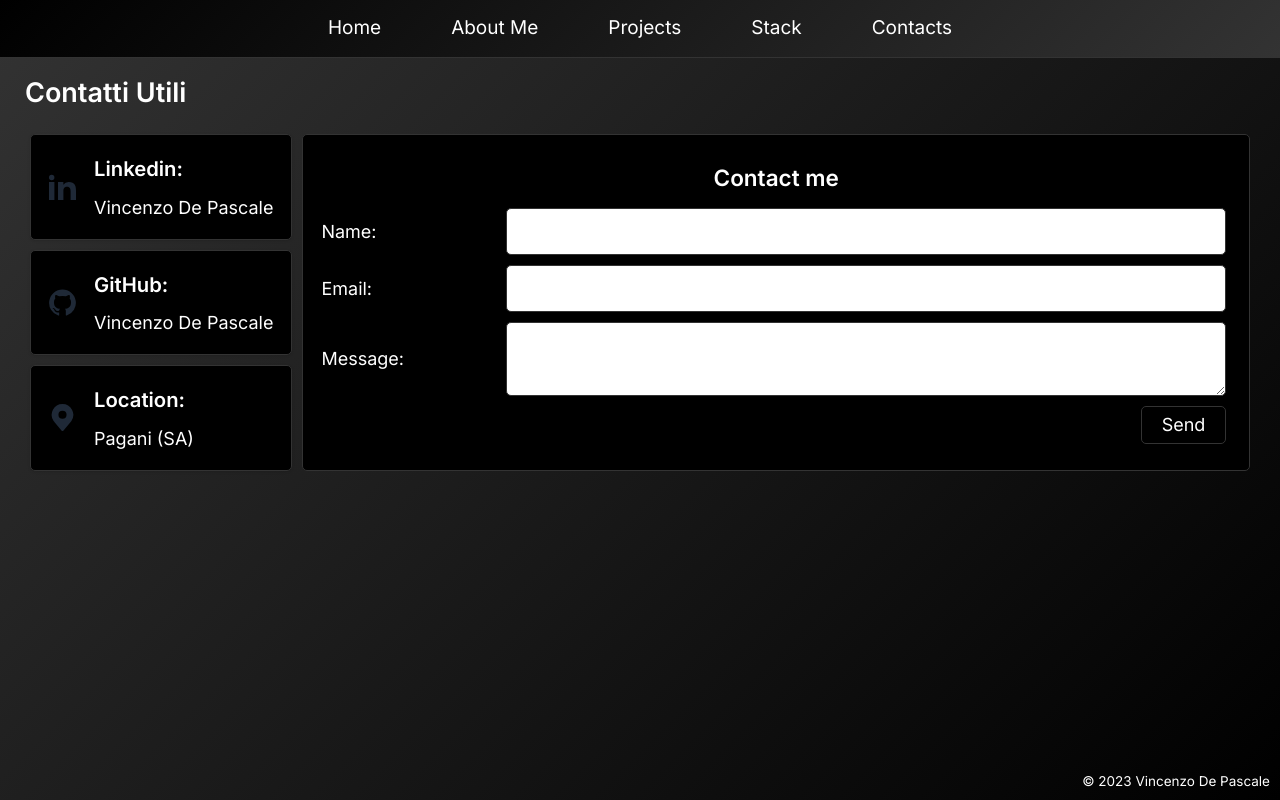
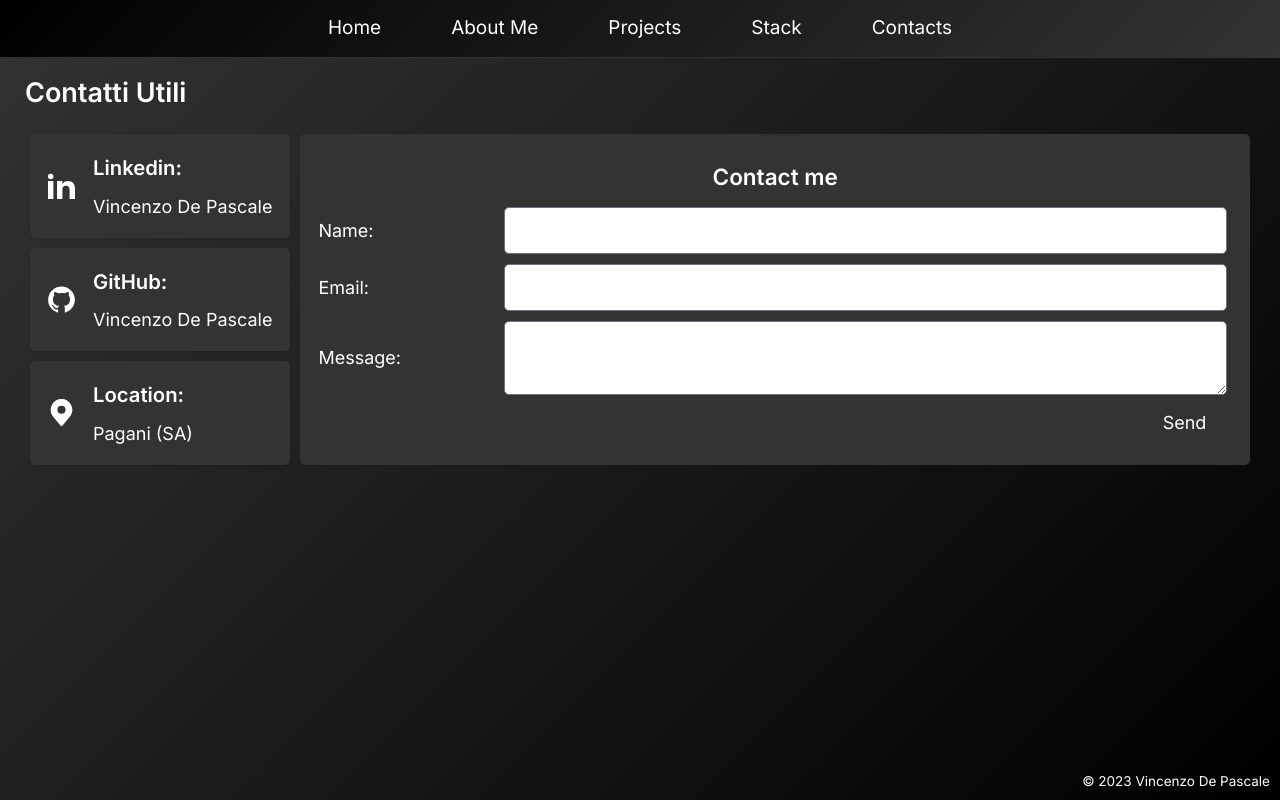
Before and after one commit to VincenzoDePascale/portfolio, a Next.js app: page /contacts in a window 1280 px wide. Built offline with nearby package versions, Linux system fonts and the light colour scheme.

Commit message:
fix contacts

```diff
--- a/src/app/contacts/page.css
+++ b/src/app/contacts/page.css
@@ -1,6 +1,5 @@
 .bordBox {
-  border: 1px solid #333;
-  background: black;
+  background: #333;
   border-radius: 5px;
   margin: 5px;
 }
--- a/src/app/contacts/page.jsx
+++ b/src/app/contacts/page.jsx
@@ -20,7 +20,7 @@ export default function Contacts() {
                 <div>
                   <span>
                     <svg
-                      className="w-6 h-6 text-gray-800 dark:text-white"
+                      className="w-6 h-6"
                       aria-hidden="true"
                       xmlns="http://www.w3.org/2000/svg"
                       fill="currentColor"
@@ -49,7 +49,7 @@ export default function Contacts() {
                 <div>
                   <span>
                     <svg
-                      className="w-6 h-6 text-gray-800 dark:text-white"
+                      className="w-6 h-6"
                       aria-hidden="true"
                       xmlns="http://www.w3.org/2000/svg"
                       fill="currentColor"
@@ -77,7 +77,7 @@ export default function Contacts() {
                 <div>
                   <span>
                     <svg
-                      className="w-6 h-6 text-gray-800 dark:text-white"
+                      className="w-6 h-6"
                       aria-hidden="true"
                       xmlns="http://www.w3.org/2000/svg"
                       fill="currentColor"
```
